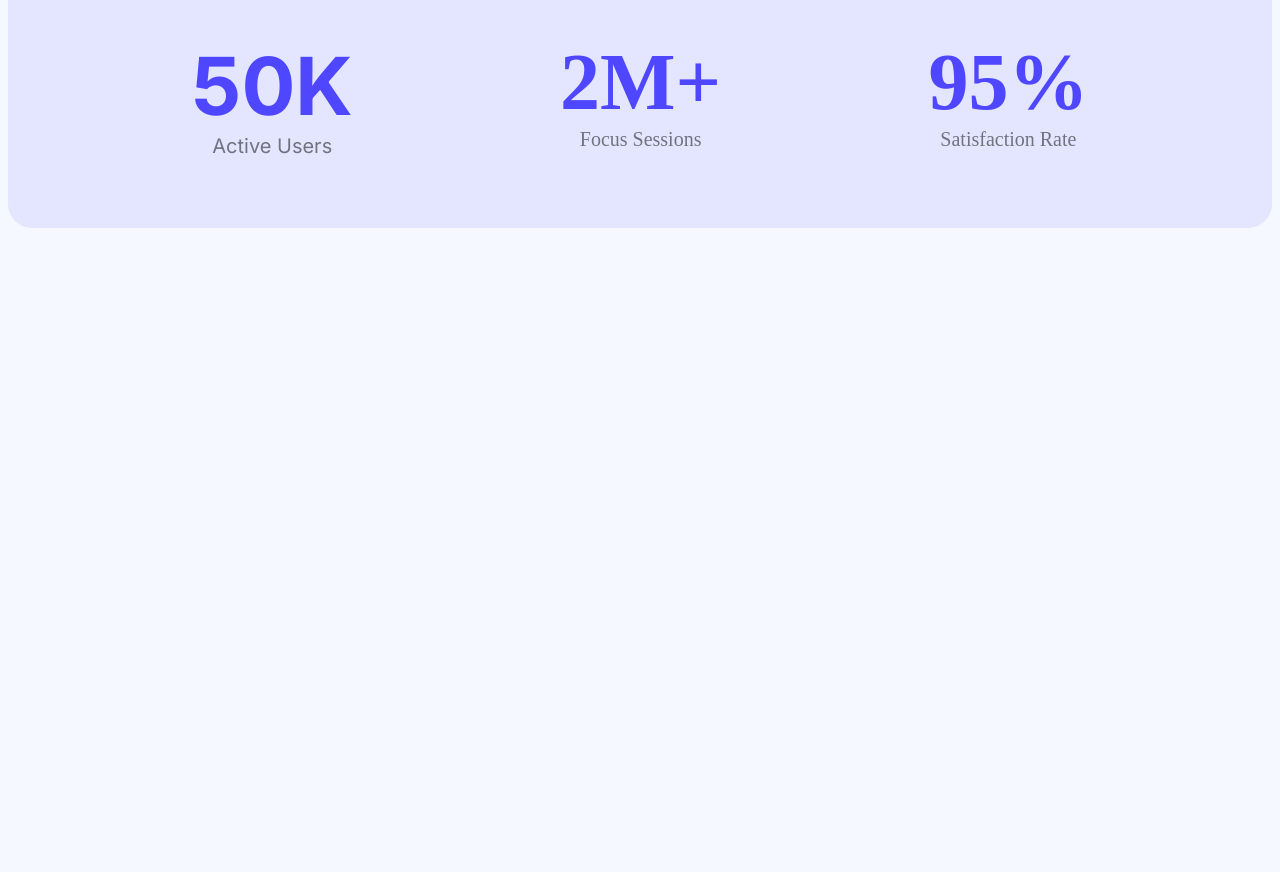
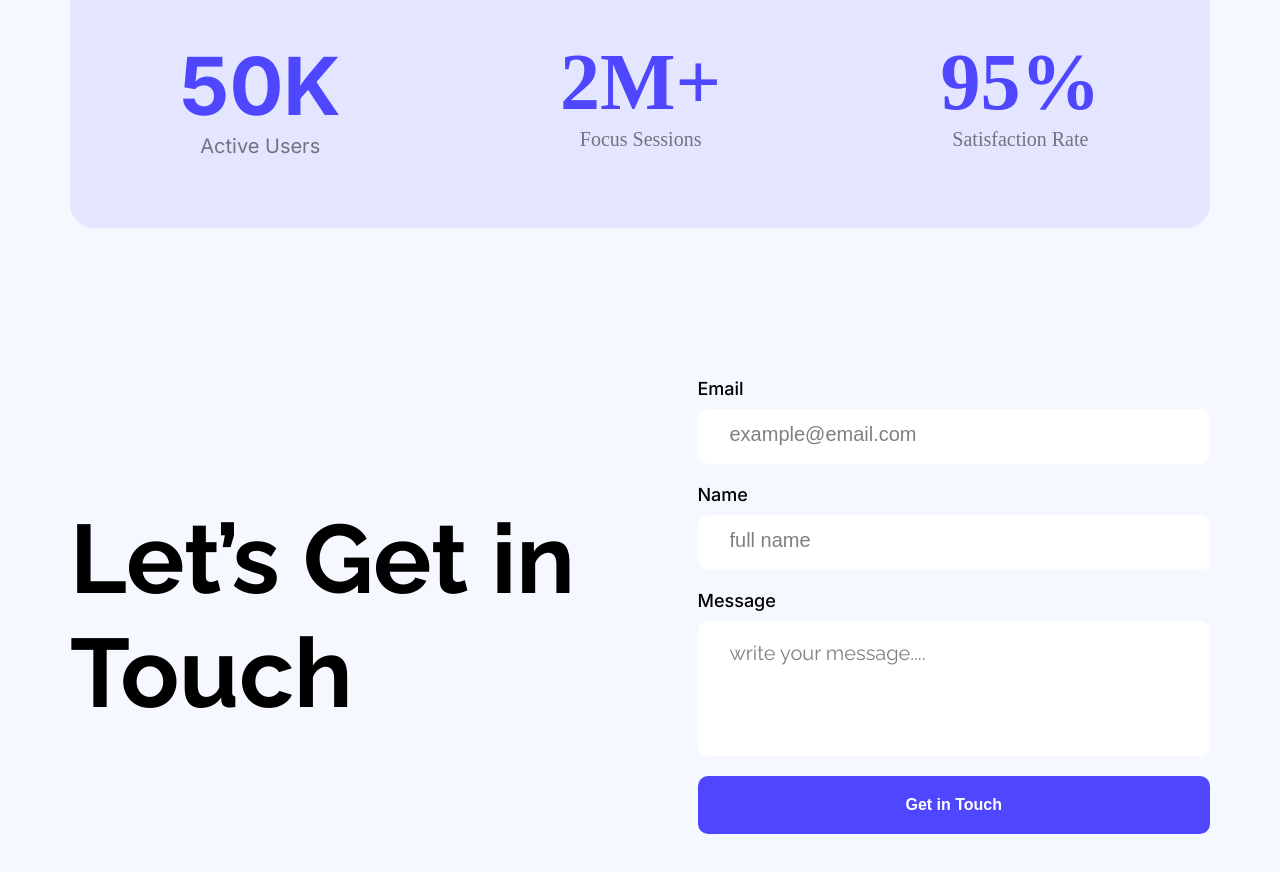
Before and after one commit to MD-ELIUS/ph-assignment-01, a plain HTML site: page index.html in a window 1280 px wide. Shown: the part 1556-2428 px from the top of the page. Before the commit the page ends 1834 px from the top, so only its background shows below. Drawn offline with Linux system fonts and the light colour scheme.

Commit message:
touch section added

```diff
--- a/index.html
+++ b/index.html
@@ -15,7 +15,7 @@
         <!-- Navbar Section -->
         <nav class="navbar-section container">
           <div class="left-column">
-            <h2 class="navbar-logo inter-normal">LOGO</h2>
+            <h2 class="navbar-logo inter-normal">WEB<span>V</span>ERSE</h2>
           </div>
           <div class="right-column">
             <button class="navbar-btn raleway-normal"><a href="#">Sign Up</a></button>
@@ -24,7 +24,7 @@
 
         <!-- Banner Section -->
          <section class="banner-section container raleway-normal">
-            <h1 class="banner-title">Cool Dark UI Template for Webflow Agencies!</h1>
+            <h1 class="banner-title">Cool Dark UI Template for Webverse Agencies!</h1>
             <button class="banner-btn"><a href="#">Stay Focused</a></button>
          </section>
 
@@ -61,5 +61,23 @@
                 </div>
          </section>
 
+        <!-- Touch Section -->
+         <section class="touch-section container">
+            <div class="left-column">
+                <h2 class="touch-title raleway-normal">Let’s Get in Touch</h2>
+            </div>
+            <div class="right-column">
+                <form action="" class="touch-form inter-normal">
+                   <label for="email">Email</label>
+                   <input type="email" id="email" name="email" placeholder="example@email.com">
+                   <label for="name">Name</label>
+                   <input type="text" id="name" name="name" placeholder="full name">
+                   <label for="message">Message</label>
+                   <textarea class="raleway-normal" id="w3review" name="w3review">write your message....</textarea>
+                   <input type="submit" value="Get in Touch">
+                </form>
+            </div>
+         </section>
+
 </body>
 </html>
--- a/style.css
+++ b/style.css
@@ -1,3 +1,5 @@
+
+
 
 /* Shared Styles */
 
@@ -47,6 +49,10 @@ header {
      font-weight: 900;
      font-size: 34px;
      color: #4E47FF;
+}
+
+.navbar-logo span {
+    color: #f58d17;
 }
 
 .navbar-btn {
@@ -146,7 +152,7 @@ header {
 
 .user-section {
     text-align: center;
-    padding: 50px 80px ;
+    padding: 50px 0px ;
     background-color: rgba(78, 71, 255, 0.1);
     border: none;
     border-radius: 24px ;
@@ -179,3 +185,59 @@ header {
     color: rgba(0, 0, 0, 0.5);
     margin-top: 0px;
 }
+
+/* Touch Styles */
+
+.touch-section {
+     display: grid;
+     grid-template-columns: 1fr 1fr;
+     gap: 115px;
+     align-items: center;
+     margin-top: 150px;
+     margin-bottom: 70px;
+
+}
+
+.touch-title {
+    font-weight: bold;
+    font-size: 97px;
+    color: #000000;
+}
+
+.touch-section label, input, textarea {
+    display: block;
+    width: 100%;
+    box-sizing: border-box;
+}
+
+.touch-section label {
+    font-weight: 500;
+    font-size: 18px;
+    color: #000000;
+    margin-bottom: 10px;
+}
+
+.touch-section input::placeholder, textarea {
+    font-size: 20px;
+    color: rgba(0, 0, 0, 0.5);
+}
+
+.touch-section input, textarea {
+    padding: 20px 32px;
+    margin-bottom: 20px;
+    border: none;
+    border-radius: 10px;
+    resize: none;
+}
+
+.touch-section textarea {
+    height: 135px;
+}
+
+.touch-section input[type="submit"] {
+    background-color: #4E47FF;
+    color: #FFFFFF;
+    font-weight: bold;
+    font-size: 16px;
+    cursor: pointer;
+}
```
